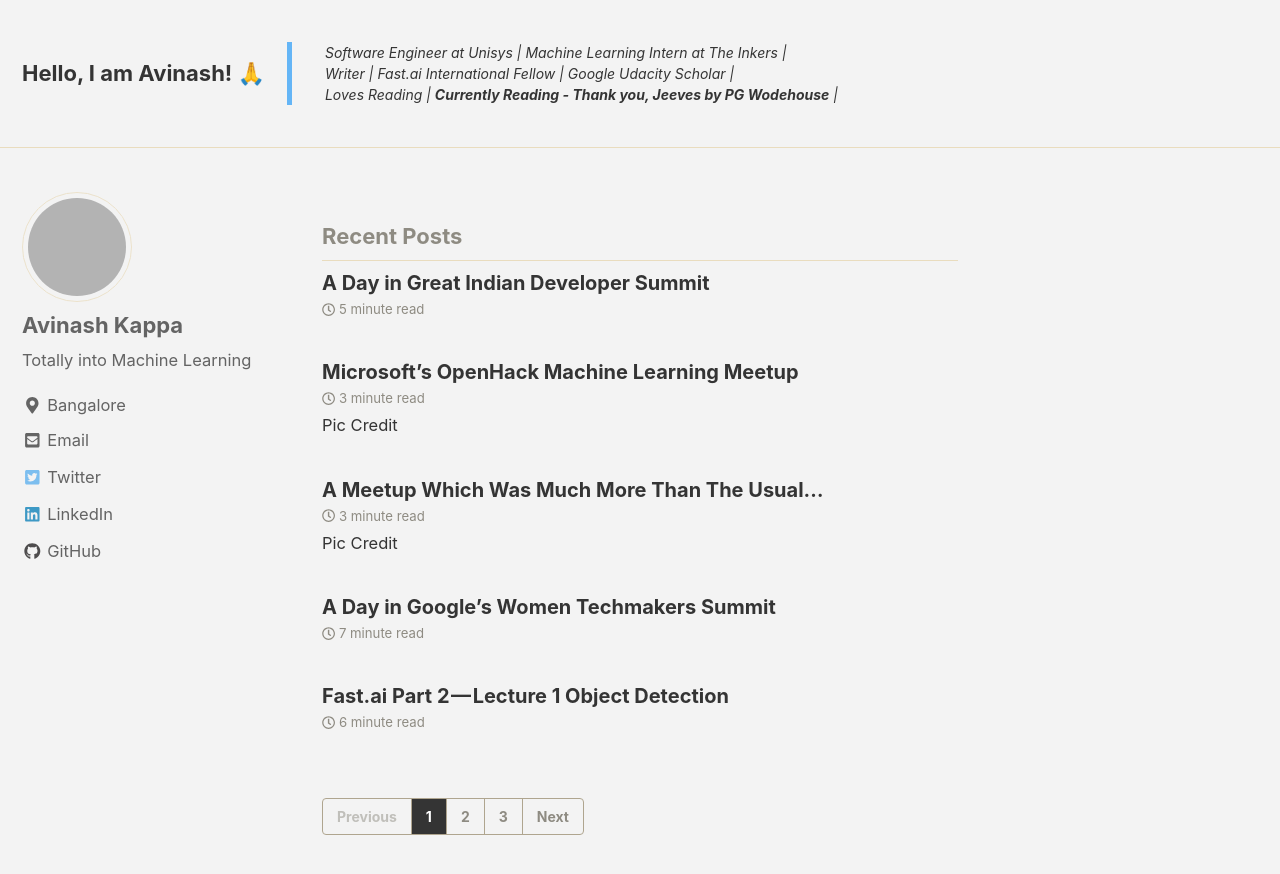
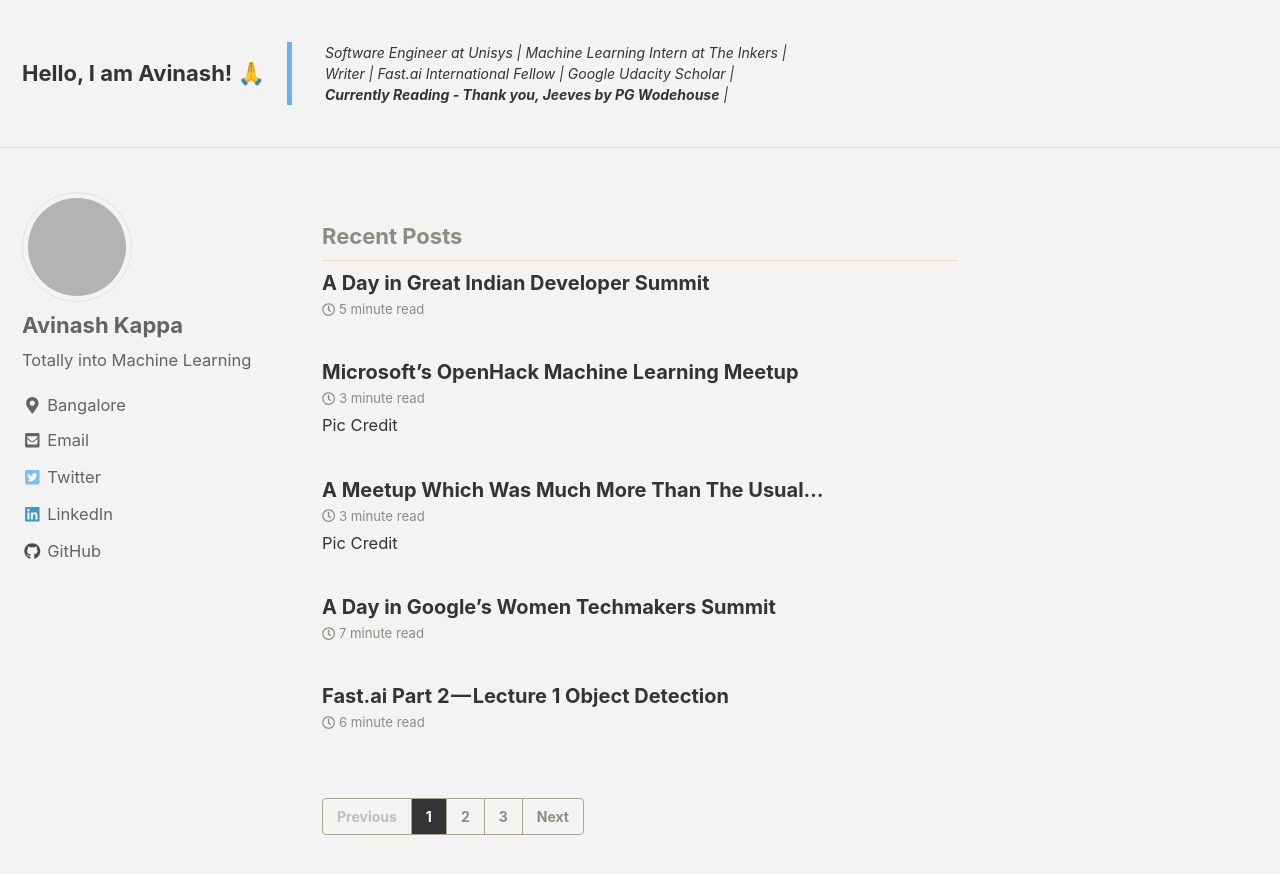
Before and after one commit to theimgclist/theimgclist.github.io, a Jekyll site: the page built from index.html, in a window 1280 px wide and 900 px high. Shown: the top 874 px of the window. Built offline with Jekyll 4.4.1, drawn with Linux system fonts in a browser that asks for light colours; nearby versions of some CDN libraries; the list of posts is cut into pages by our own code; grey boxes are pictures that could not be loaded.

Commit message:
Modified About me header

```diff
--- a/_includes/masthead.html
+++ b/_includes/masthead.html
@@ -5,7 +5,7 @@
 
 		<a class="site-title" href="{{ '/' | absolute_url }}">Hello, I am Avinash! &#x1f64f;</a>
 		<div class="my-header">
-		<blockquote><p><em>Software Engineer at Unisys | Machine Learning Intern at The Inkers | </br>Writer | Fast.ai International Fellow | Google Udacity Scholar | </br>Loves Reading | <b>Currently Reading - Thank you, Jeeves by PG Wodehouse</b> | </em></p></blockquote>
+		<blockquote><p><em>Software Engineer at Unisys | Machine Learning Intern at The Inkers | </br>Writer | Fast.ai International Fellow | Google Udacity Scholar | </br><b>Currently Reading - Thank you, Jeeves by PG Wodehouse</b> | </em></p></blockquote>
 		</div>
         <ul class="visible-links">
           {% for link in site.data.navigation.main %}
```
